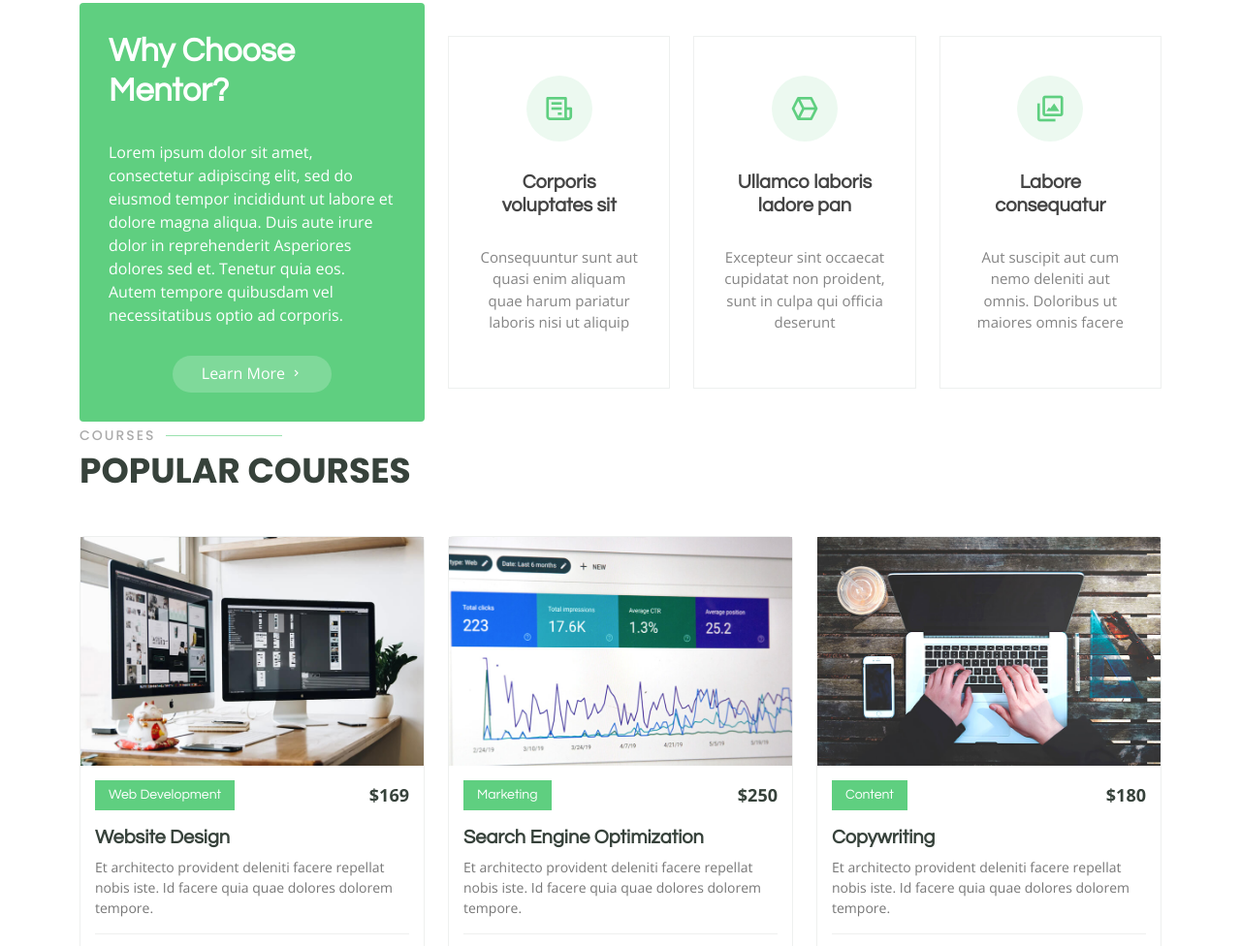
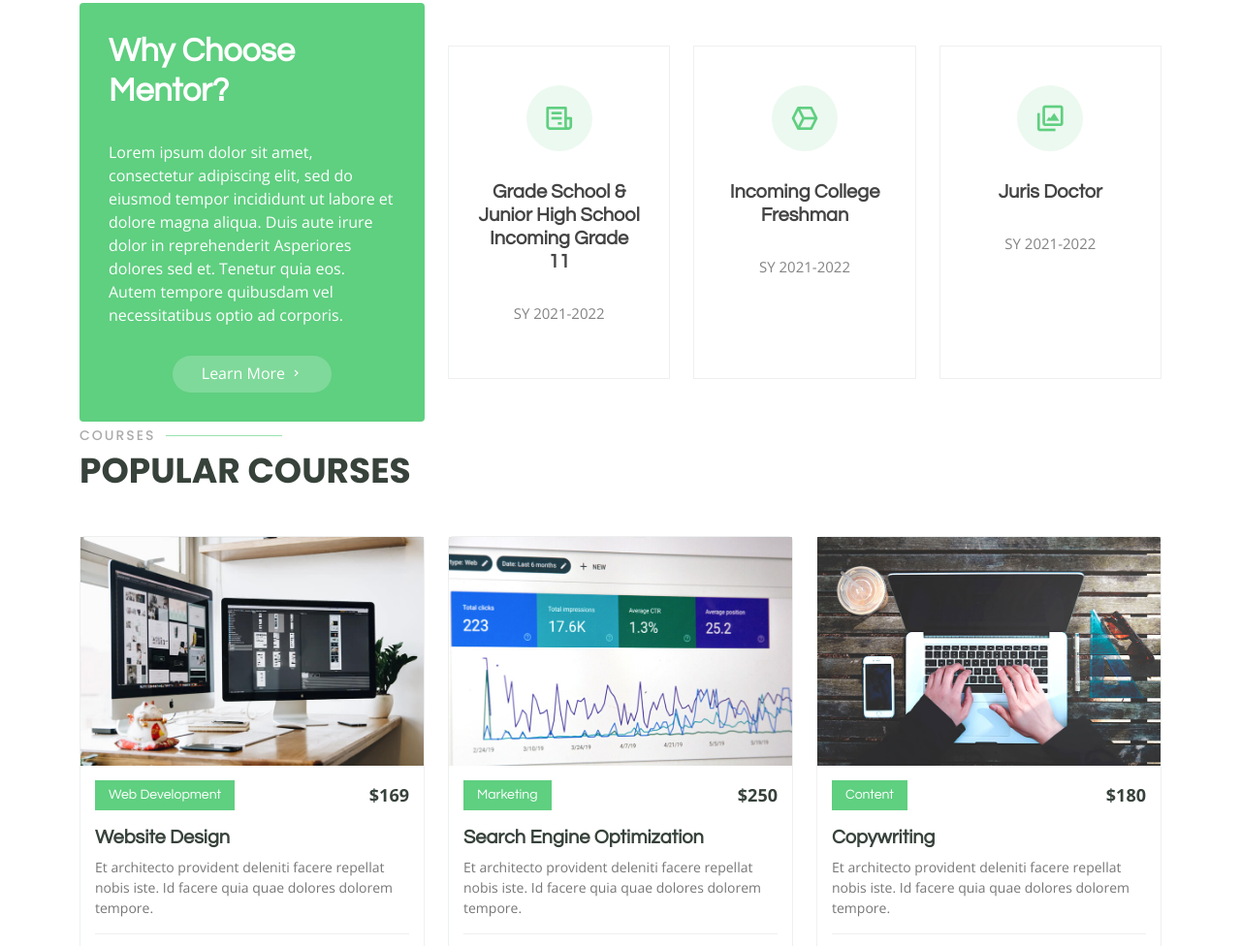
Before and after one commit to HagardWayan/UC-Page, a plain HTML site: page index.html in a window 1280 px wide. Shown: the part 1390-2366 px from the top of the page at 97% size. Drawn offline with nearby package versions, Linux system fonts and the light colour scheme.

Commit message:
edited index

```diff
--- a/index.html
+++ b/index.html
@@ -177,22 +177,26 @@
                 <div class="col-xl-4 d-flex align-items-stretch">
                   <div class="icon-box mt-4 mt-xl-0">
                     <i class="bx bx-receipt"></i>
-                    <h4>Corporis voluptates sit</h4>
-                    <p>Consequuntur sunt aut quasi enim aliquam quae harum pariatur laboris nisi ut aliquip</p>
+                    <h4>Grade School &
+                      Junior High School
+                        Incoming Grade 11</h4>
+                    <p>SY 2021-2022</p>
                   </div>
                 </div>
                 <div class="col-xl-4 d-flex align-items-stretch">
                   <div class="icon-box mt-4 mt-xl-0">
                     <i class="bx bx-cube-alt"></i>
-                    <h4>Ullamco laboris ladore pan</h4>
-                    <p>Excepteur sint occaecat cupidatat non proident, sunt in culpa qui officia deserunt</p>
+                    <h4>Incoming
+                    College
+                  Freshman</h4>
+                    <p>SY 2021-2022</p>
                   </div>
                 </div>
                 <div class="col-xl-4 d-flex align-items-stretch">
                   <div class="icon-box mt-4 mt-xl-0">
                     <i class="bx bx-images"></i>
-                    <h4>Labore consequatur</h4>
-                    <p>Aut suscipit aut cum nemo deleniti aut omnis. Doloribus ut maiores omnis facere</p>
+                    <h4>Juris Doctor</h4>
+                    <p>SY 2021-2022</p>
                   </div>
                 </div>
               </div>
```
